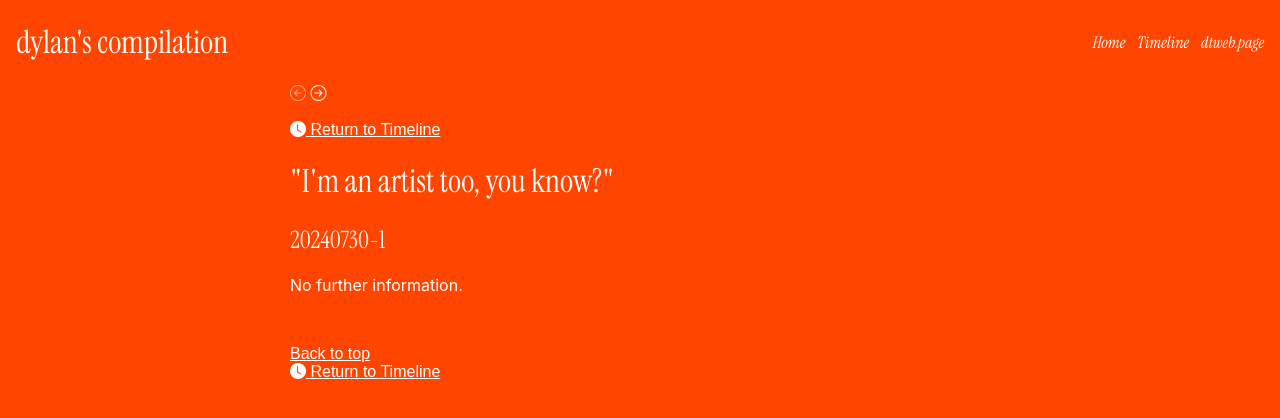
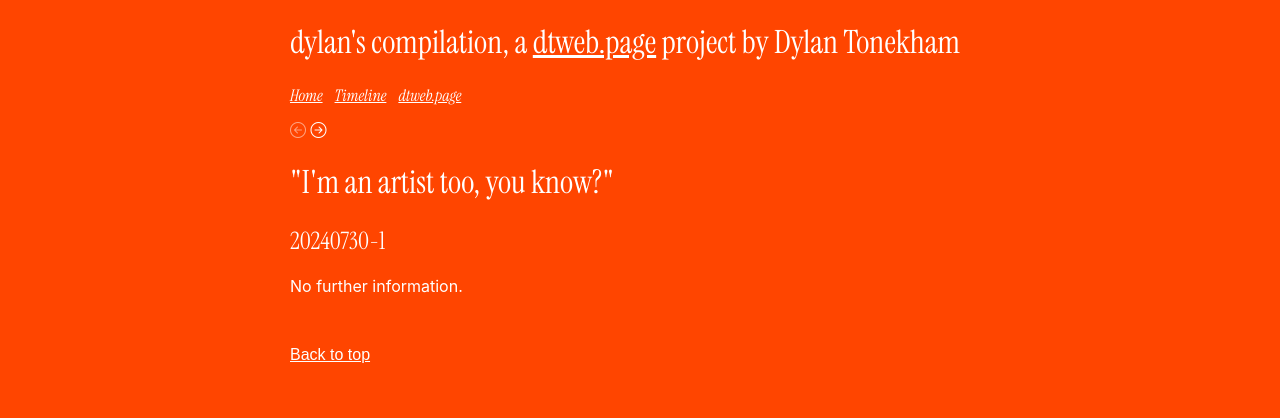
Before and after one commit to dt-dt-dt/dylanscompilation, a plain HTML site: page entries/20240730-1.html in a window 1280 px wide. Drawn offline with nearby package versions, Linux system fonts and the light colour scheme; a web font is replaced by a local one.

Commit message:
changed to unified header for all pages

```diff
--- a/entries/20240730-1.html
+++ b/entries/20240730-1.html
@@ -15,26 +15,24 @@
     <title>20240730-1 | dylan's compilation</title>
 </head>
 <body>
-    <div class="header-full">
-        <a href="../index.html"><h1>dylan's compilation</h1></a>
-        <ul class="nav">
-            <li><a href="../home.html">Home</a></li>
-            <li><a href="../timeline.html">Timeline</a></li>
-            <li><a href="https://dtweb.page">dtweb.page</a></li>
-        </ul>
-    </div>
     <div class="wrapper">
+        <div class="header">
+            <h1><span class="highlight">dylan's compilation</span>, a <a href="https://dtweb.page">dtweb.page</a> project by Dylan Tonekham</h1>
+            <ul class="nav">
+                <li><a href="../index.html">Home</a></li>
+                <li><a href="../timeline.html">Timeline</a></li>
+                <li><a href="https://dtweb.page">dtweb.page</a></li>
+            </ul>
+        </div>
         <div class="page-nav">
             <i class="bi bi-arrow-left-circle page-nav-button faded"></i>
             <a href="20240730-2"><i class="bi bi-arrow-right-circle page-nav-button"></i></a>
         </div>
-        <a href="../timeline.html"><br><i class="bi bi-clock-fill"></i> Return to Timeline</a>
         <h1>"I'm an artist too, you know?"</h1>
         <h2>20240730-1</h2>
         <p>No further information.</p>
         <div class="footer">
             <a href="#">Back to top</a>
-            <a href="../timeline.html"><br><i class="bi bi-clock-fill"></i> Return to Timeline</a>
         </div>
     </div>
 </body>
```
Also changed, not shown: entries/20240730-2.html (+8 -10 lines), entries/20240731-1.html (+8 -10 lines), index.html (+1 -1 lines), timeline.html (+8 -8 lines).
